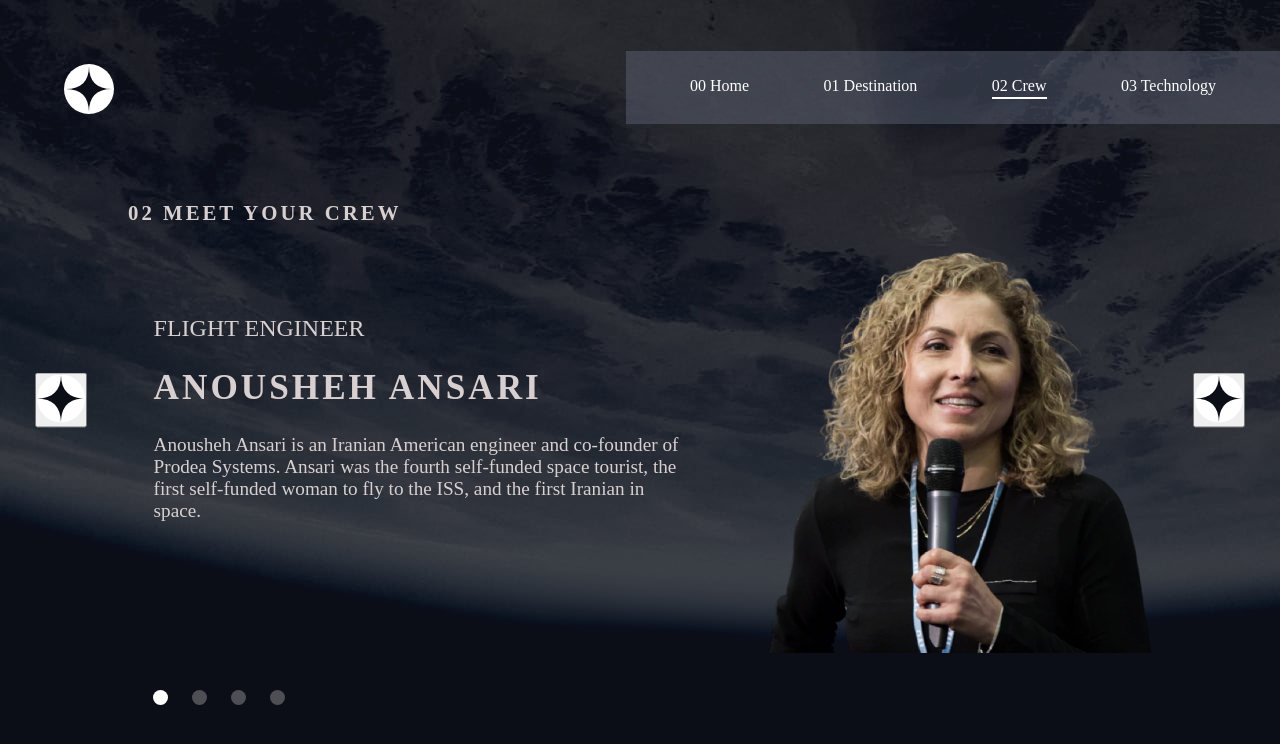
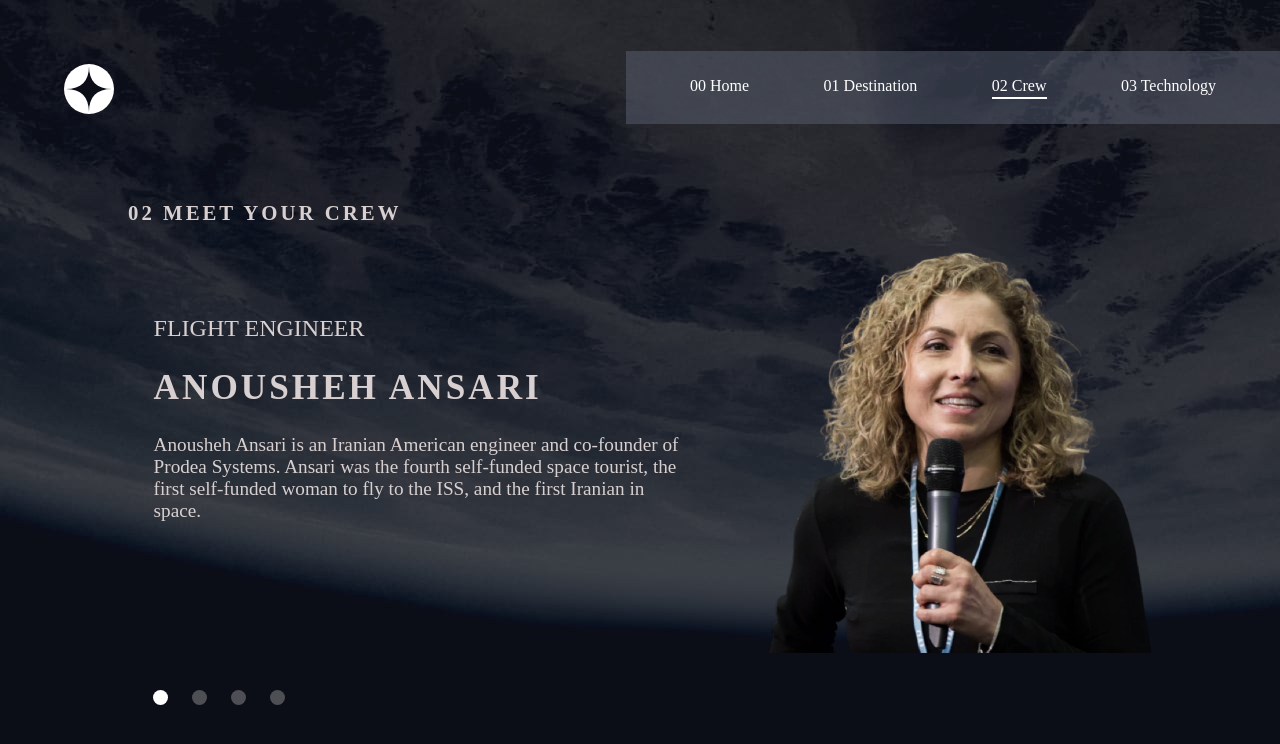
Before and after one commit to Hossanna/spaceTourism, a plain HTML site: page crew-engineer.html in a window 1280 px wide. Drawn offline with Linux system fonts and the light colour scheme.

Commit message:
first commit

```diff
--- a/crew-engineer.html
+++ b/crew-engineer.html
@@ -15,9 +15,7 @@
 </head>
 <body class="container-crew carousel__track-container">
 
-  <button class="carousel__button carousel__button-left">
-    <img src="assets/shared/logo.svg" alt="">
-  </button>
+
 
   <div class="carousel__slide">
     <div class="flex">
@@ -56,9 +54,7 @@
 
 </div>
 
-<button class="carousel__button carousel__button-right">
-  <img src="assets/shared/logo.svg" alt="">
-</button>
+
 
 <div class="carousel__nav">
   <button class="carousel__indicator current__slide"></button>
```
